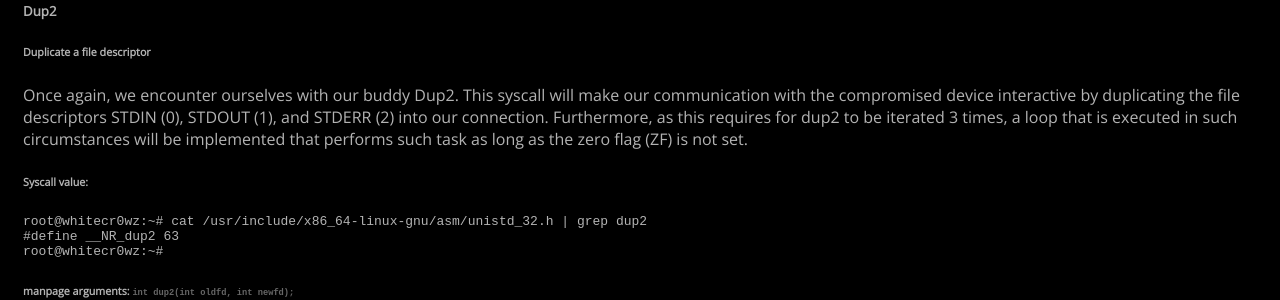
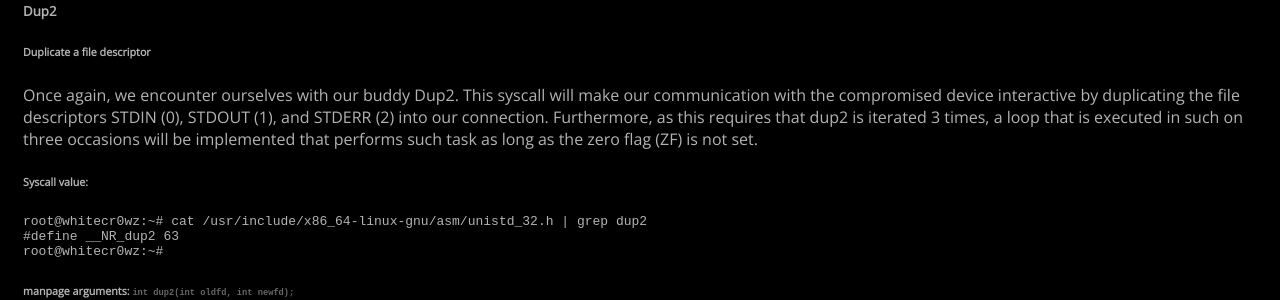
Before and after one commit to whitecr0wz/whitecr0wz.github.io, a Jekyll site: the page built from _posts/posts/2021-01-14-SLAE-Reverse.md, in a window 1280 px wide and 900 px high, scrolled down 1819 px. Shown: the part 176-476 px from the top of the window. Built offline with Jekyll 4.4.1, drawn with Linux system fonts in a browser that asks for light colours.

Commit message:
Update 2021-01-14-SLAE-Reverse.md

````diff
--- a/_posts/posts/2021-01-14-SLAE-Reverse.md
+++ b/_posts/posts/2021-01-14-SLAE-Reverse.md
@@ -115,8 +115,7 @@ connect:
 ###### Duplicate a file descriptor
 
 Once again, we encounter ourselves with our buddy Dup2. This syscall will make our communication with the compromised device interactive by duplicating the file descriptors
-STDIN (0), STDOUT (1), and STDERR (2) into our connection. Furthermore, as this requires for dup2 to be iterated 3 times, a loop that is executed in such circumstances will be
-implemented that performs such task as long as the zero flag (ZF) is not set.
+STDIN (0), STDOUT (1), and STDERR (2) into our connection. Furthermore, as this requires that dup2 is iterated 3 times, a loop that is executed in such on three occasions will be implemented that performs such task as long as the zero flag (ZF) is not set.
 
 ###### Syscall value:
 ```term
````
